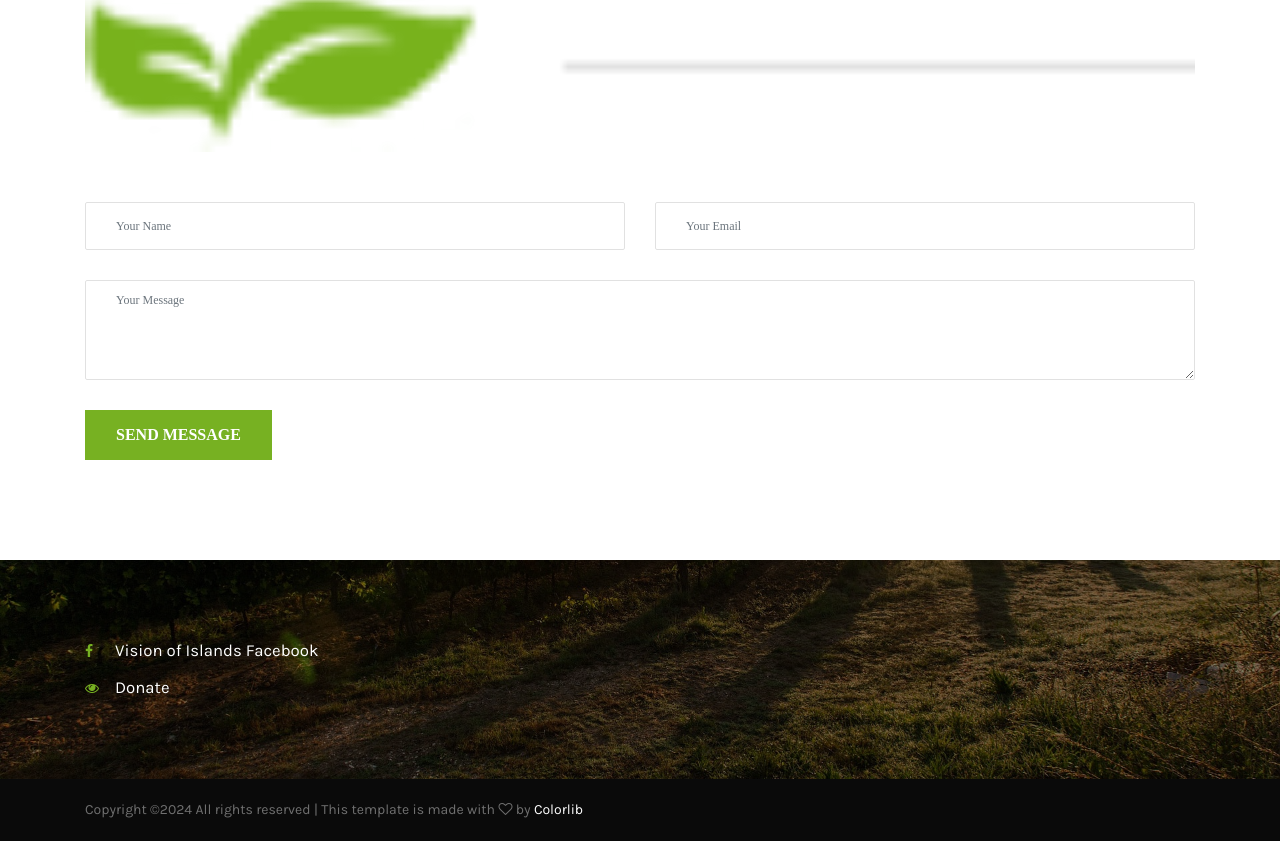
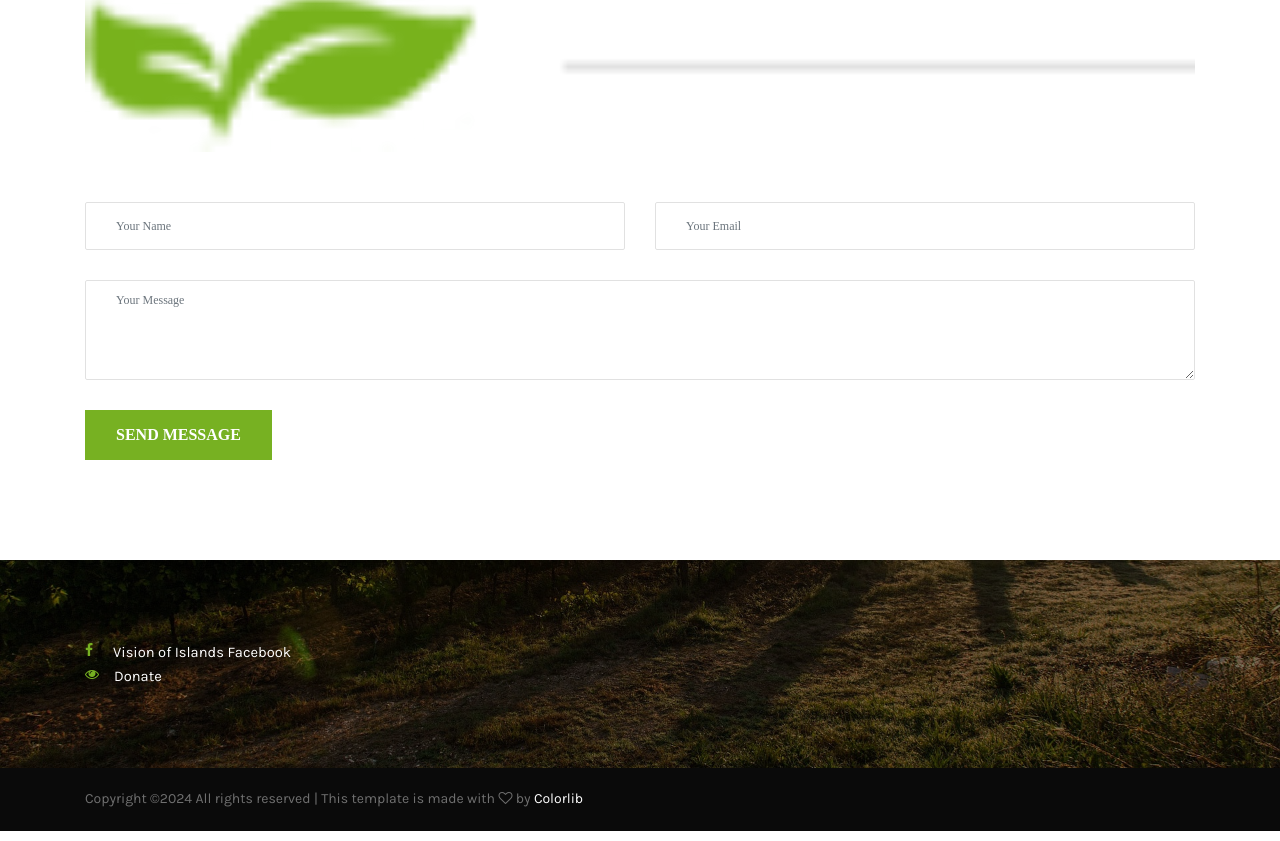
Before and after one commit to miazhangm/vision_of_islands, a website: page index.html in a window 1280 px wide. Shown: the part 3751-4592 px from the top of the page. Drawn offline with Linux system fonts and the light colour scheme; files that its build step writes are made by us from their sources.

Commit message:
update links bottom of page

```diff
--- a/index.html
+++ b/index.html
@@ -360,8 +360,8 @@ Dr John Willloughby and his team are organizing a 2023 trip to treat sight threa
           <div class="col-12 col-sm-6 col-lg-3">
             <div class="footer-widget mb-80">
               <div class="contact-info">
-                <p><span><a href="https://www.facebook.com/VisionOfIslands/"><i class="fa fa-facebook" aria-hidden="true"></i></a></span>Vision of Islands Facebook</p>
-                  <p><a href="https://donations.rawcs.com.au/58-2023-24"><i class="fa fa-eye" aria-hidden="true"></i></a><span>Donate</span></p>
+                <span><a href="https://www.facebook.com/VisionOfIslands/"><i class="fa fa-facebook" style="float: left; color: #77b122" aria-hidden="true"></i><p style="padding-left: 20px">Vision of Islands Facebook</p></a></span>
+                  <span><a href="https://donations.rawcs.com.au/58-2023-24"><i class="fa fa-eye" style="float: left; color: #77b122" aria-hidden="true"></i><p style="padding-left: 15px">Donate</p></a></span>
 
               </div>
             </div>
```
